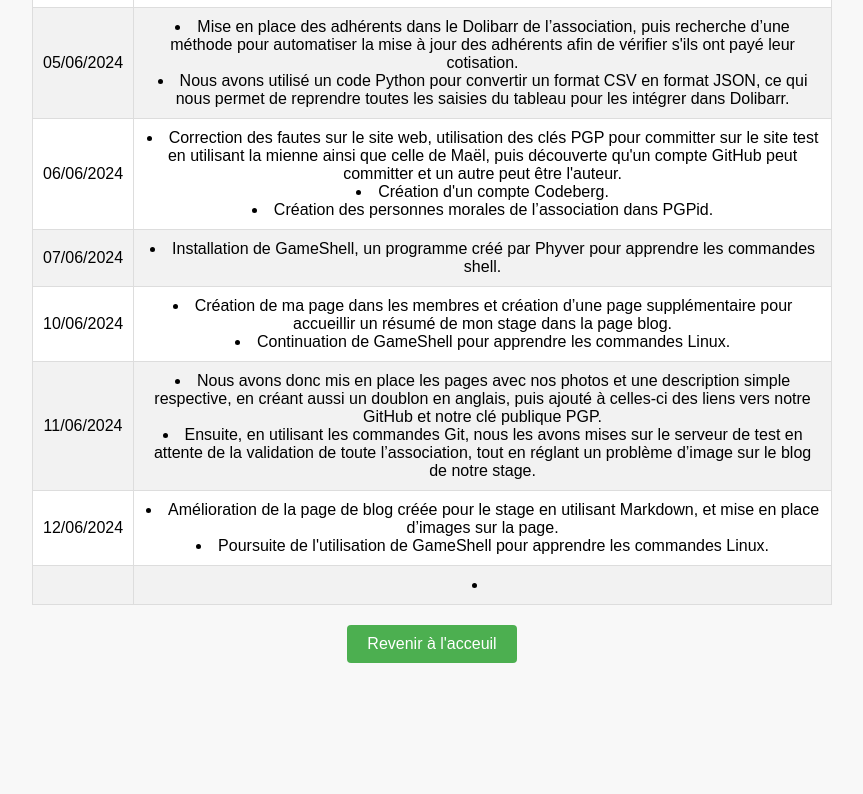
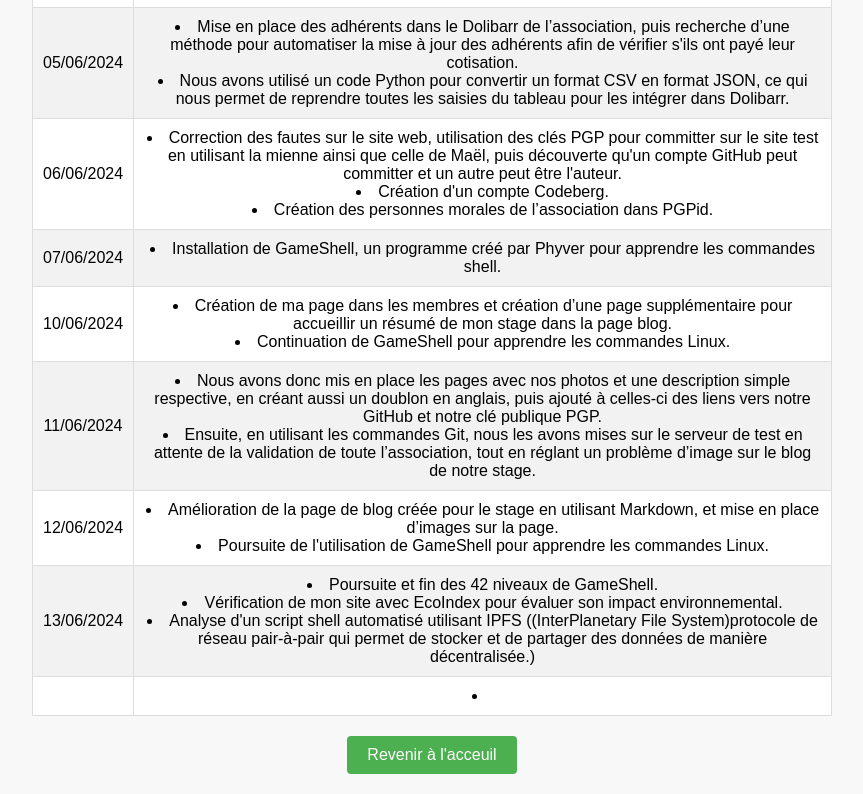
Before and after one commit to Hankloche/PORTFOLIO, a plain HTML site: page index3.html in a window 1280 px wide. Shown: the part 873-1667 px from the top of the page, without its empty margins (208-1071 px from the left). Before the commit the page ends 1556 px from the top, so only its background shows below. Drawn offline with Linux system fonts and the light colour scheme.

Commit message:
Add files via upload

```diff
--- a/index3.html
+++ b/index3.html
@@ -116,6 +116,14 @@
                     </td>
                 </tr>
                 <tr>
+                    <td>13/06/2024</td>
+                    <td>
+                        <li>Poursuite et fin des 42 niveaux de GameShell.</li>
+                        <li>Vérification de mon site avec EcoIndex pour évaluer son impact environnemental.</li>
+                        <li>Analyse d'un script shell automatisé utilisant IPFS ((InterPlanetary File System)protocole de réseau pair-à-pair qui permet de stocker et de partager des données de manière décentralisée.)</li>
+                    </td>
+                </tr>
+                <tr>
                     <td></td>
                     <td>
                         <li></li>
```
